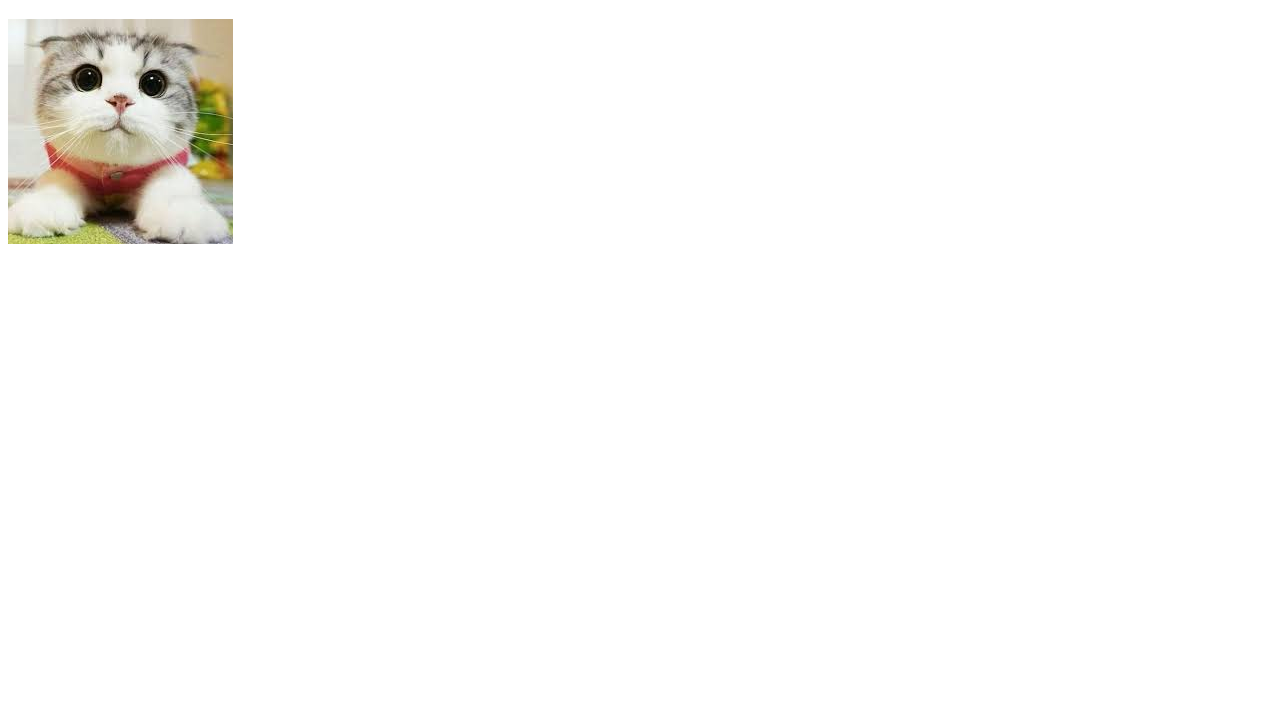
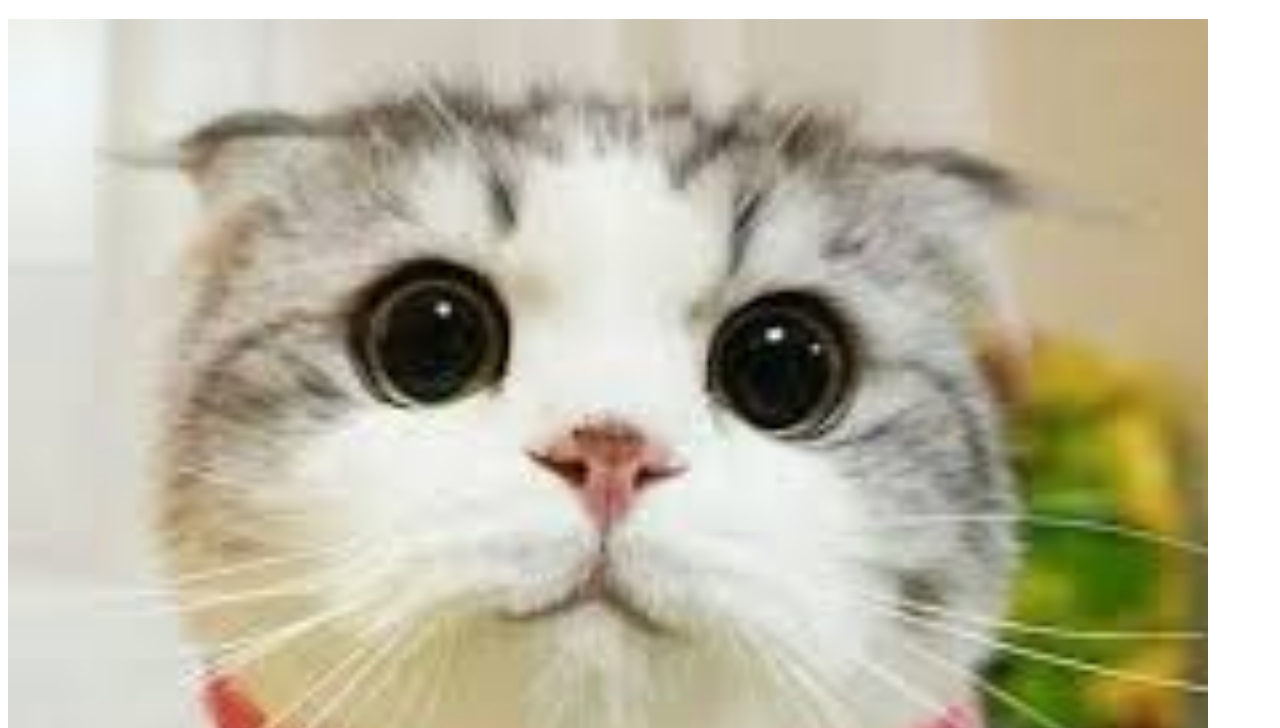
Before and after one commit to kiranali/catsDemo, a plain HTML site: page index.html in a window 1280 px wide. Shown: the part 61-789 px from the top of the page. Drawn offline with Linux system fonts and the light colour scheme.

Commit message:
Added background image

```diff
--- /dev/null
+++ b/css/style.css
@@ -0,0 +1,10 @@
+.cat{
+  /* Need to remember that the relative path is always from where the file is
+  in this case we are writing this css file in the css folder so inorder to go
+  to the image of cat in the cats folder we first need to go up to the parent folder
+  using dot dot and then down to images folder */
+  background: url("../images/cat.jpg");
+  background-size: cover;
+  width: 1200px;
+  height: 1200px;
+}
--- a/index.html
+++ b/index.html
@@ -3,10 +3,13 @@
   <head>
     <meta charset="utf-8">
     <title>My Cats Git Demo</title>
-  </head>
+    <link rel="stylesheet" type="text/css" href="./css/style.css">
   <body>
     <h1>Hello Cats!</h1>
-    <img src="./images/cat.jpg" alt="Cute fluffy kitten">
+
+    <div class="cat">
+
+    </div>
 
   </body>
 </html>
```
Also changed, not shown: style/style.css (deleted).
